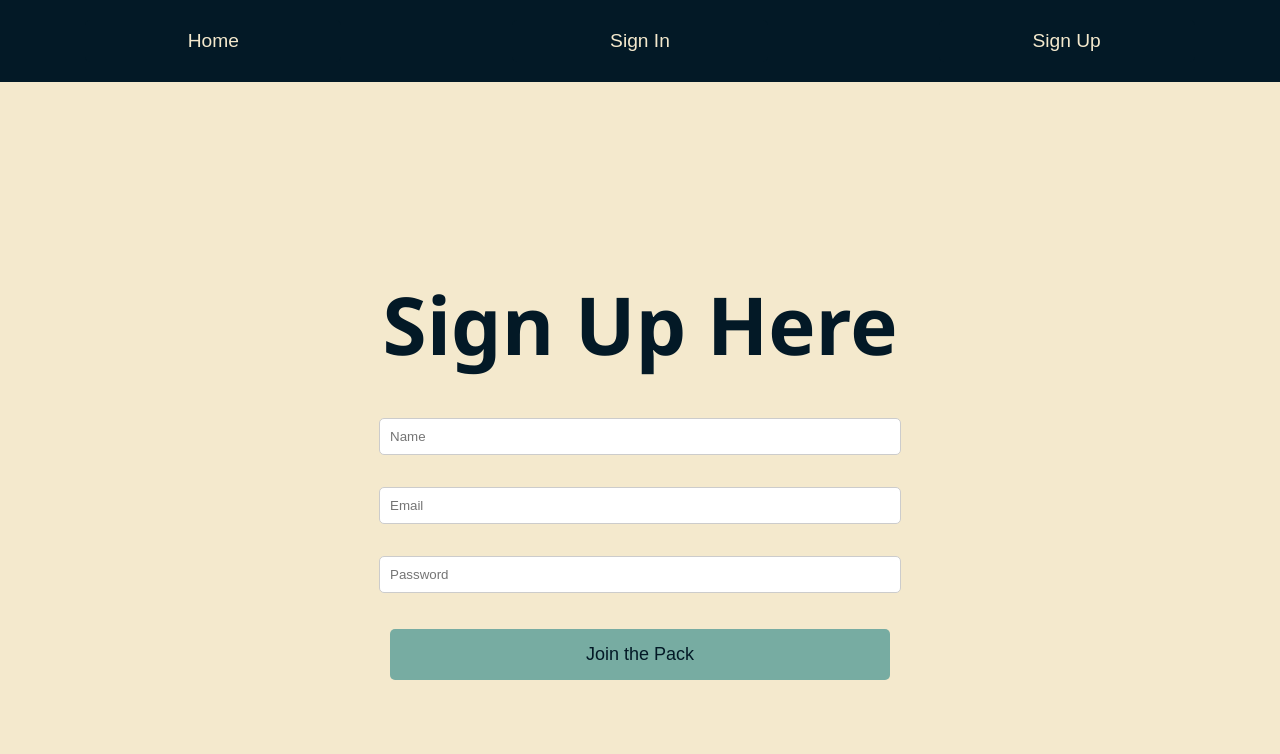
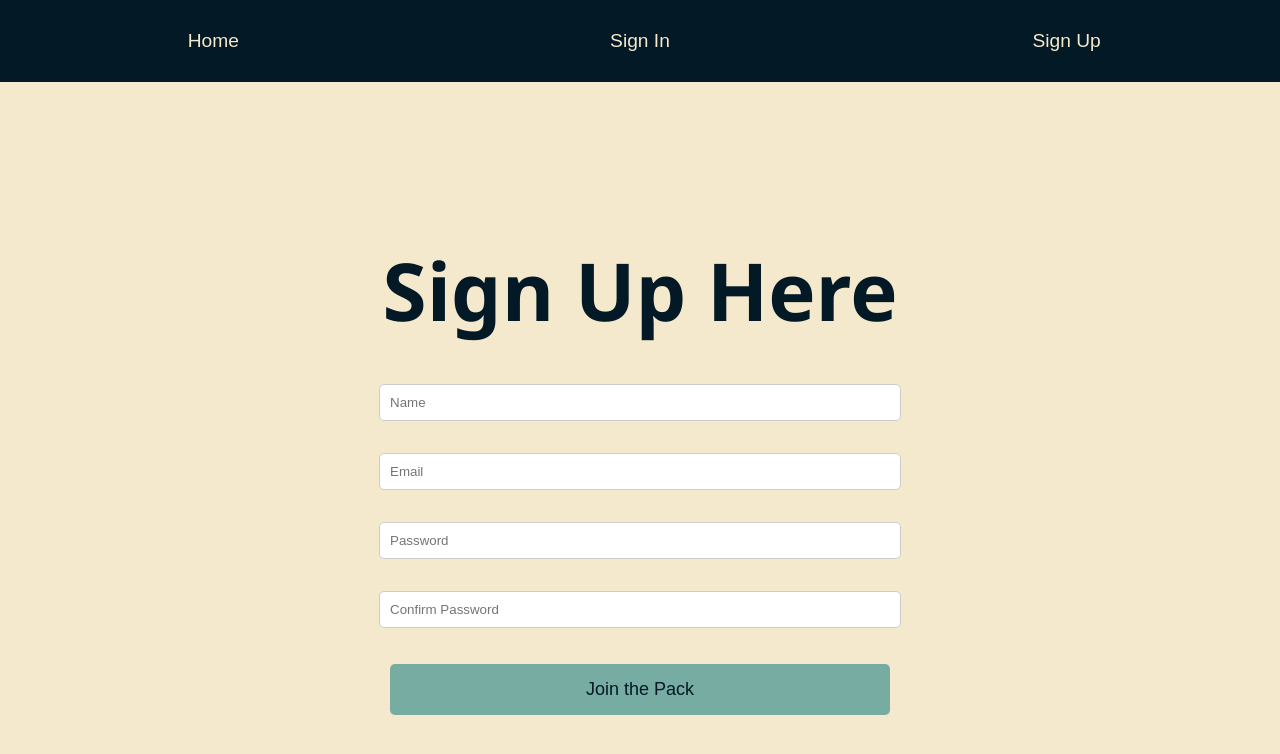
Before and after one commit to stephanie-115/nutripup, a React app: page /sign-up in a window 1280 px wide. Shown: the top 754 px of the page. Built offline with nearby package versions, Linux system fonts and the light colour scheme; no server answers.

Commit message:
Added password confirm to Sign Up page

```diff
--- a/src/pages/SignUp.jsx
+++ b/src/pages/SignUp.jsx
@@ -22,6 +22,7 @@ function SignUp() {
     name: "",
     email: "",
     password: "",
+    confirmPassword: "",
   });
   const [error, setError] = useState("");
   const [isLoading, setIsLoading] = useState(false);
@@ -55,6 +56,12 @@ function SignUp() {
 
   const handleSubmit = async (e) => {
     e.preventDefault();
+
+    //check if passwords match
+    if (userData.password !== userData.confirmPassword) {
+      setError("Passwords do not match!");
+      return;
+    }
 
     //reset error and loading states
     setError("");
@@ -120,6 +127,14 @@ function SignUp() {
               value={userData.password}
               onChange={handleChange}
             />
+            <input
+              name="confirmPassword"
+              type="password"
+              placeholder="Confirm Password"
+              className="input"
+              value={userData.confirmPassword}
+              onChange={(e) => setUserData({ ... userData, confirmPassword: e.target.value })}
+            />
             <button
               type="submit"
               className="signup-button"
```
